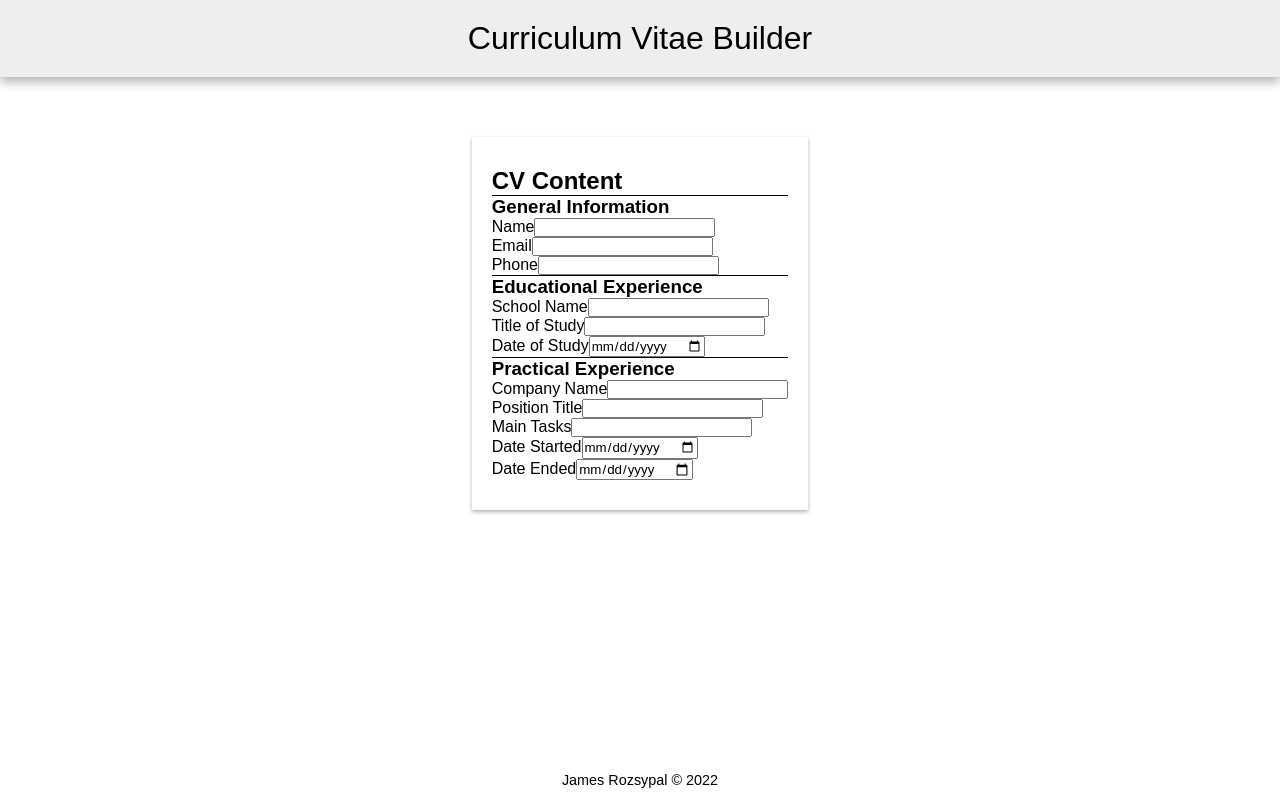
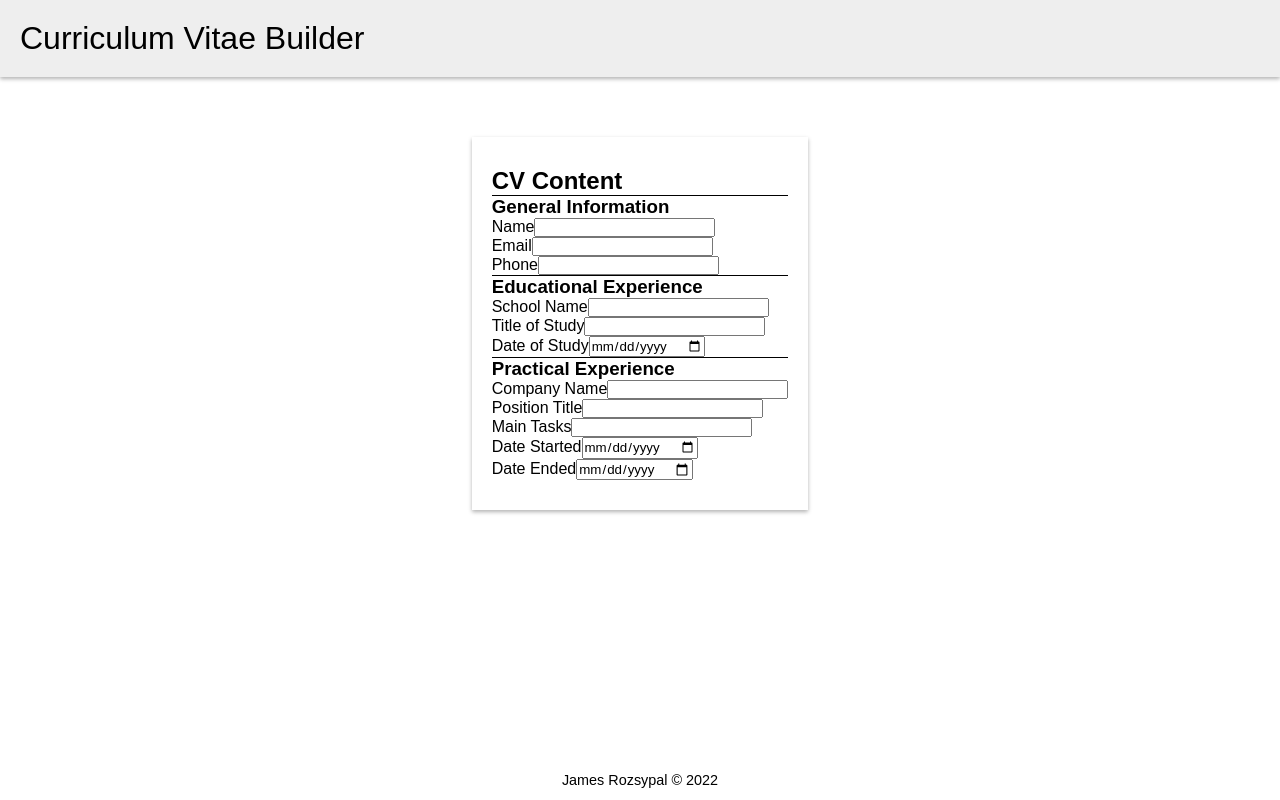
Before and after one commit to James-Rozy/cv-project, a React (Create React App) app: page / in a window 1280 px wide. Built offline with nearby package versions, Linux system fonts and the light colour scheme.

Commit message:
Add colors to edit, save, and export buttons

```diff
--- a/src/styles/Header.css
+++ b/src/styles/Header.css
@@ -2,14 +2,32 @@
   min-height: 64px;
   padding: 20px;
   display: flex;
-  justify-content: center;
+  justify-content: space-between;
   align-items: center;
   background-color: #eee;
-  box-shadow: 0 5px 10px var(--shadow);
+  box-shadow: 0 2px 4px var(--shadow);
 }
 
-.page-header>h1 {
+.page-header h1 {
   font-size: 2rem;
   font-weight: 100;
   color: black;
 }
+
+.header-input-wrapper {
+  display: flex;
+  flex-direction: row;
+  gap: 10px;
+}
+
+.header-btn-edit {
+  background-color: var(--orange-400);
+}
+
+.header-btn-save {
+  background-color: var(--green-500);
+}
+
+.header-btn-export {
+  background-color: var(--blue-500);
+}
```
